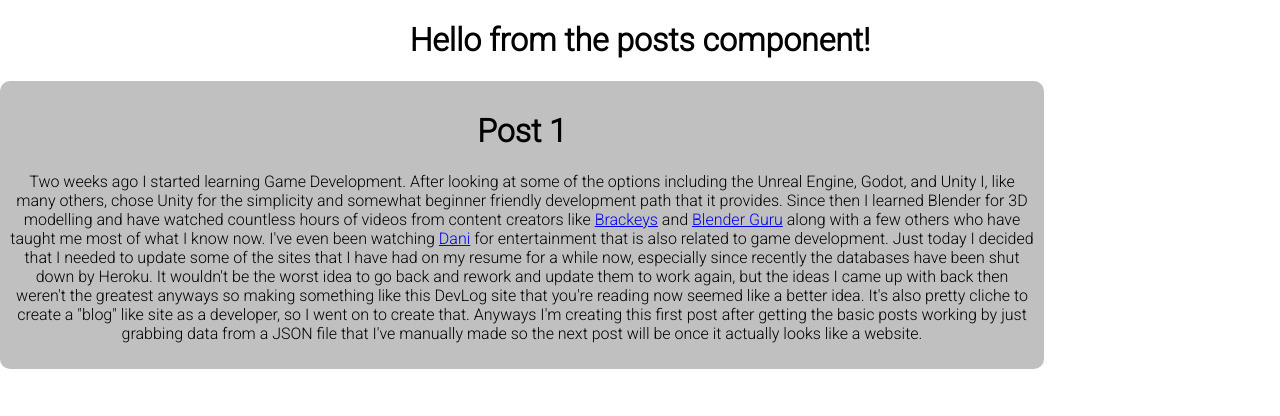
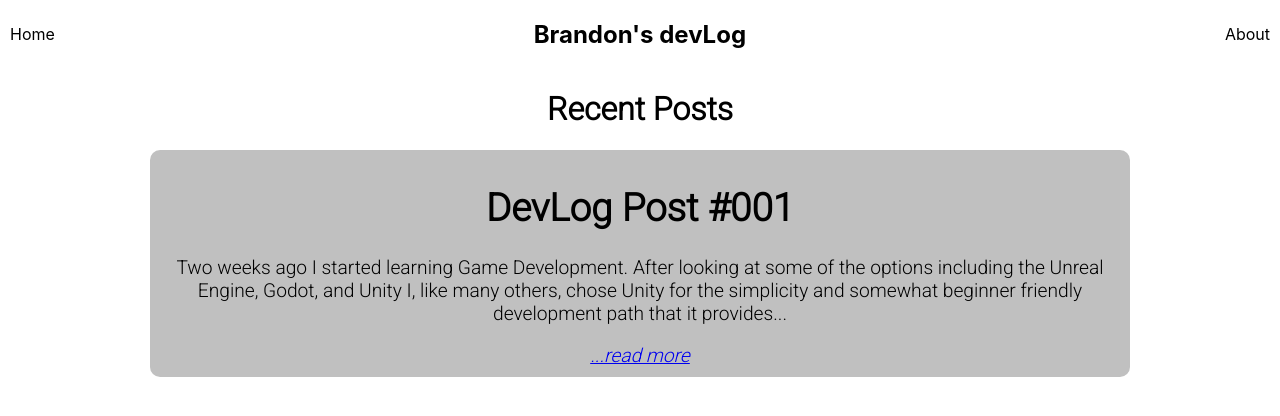
Before and after one commit to Brandon205/devlog-site, a React (Create React App) app: page / in a window 1280 px wide. Shown: the top 416 px of the page. Built offline with nearby package versions, Linux system fonts and the light colour scheme.

Commit message:
More basic pages as well as individual post page

```diff
--- /dev/null
+++ b/src/About.js
@@ -0,0 +1,10 @@
+import React from 'react'
+
+export default function About() {
+    return (
+        <div className="App">
+            <h1>About</h1>
+            <p>I created this because I did created it</p>
+        </div>
+    )
+}
--- a/src/App.css
+++ b/src/App.css
@@ -6,9 +6,28 @@
   font-family: 'Roboto', sans-serif;
 }
 
+.header {
+  display: flex;
+  justify-content: space-between;
+  margin: 0 10px 0 10px;
+}
+
 .post-bkg {
   background-color: #c0c0c0;
+  font-size: 1.2em;
   padding: 10px;
   border-radius: 10px;
-  max-width: 80%;
+  width: 75vw;
 }
+
+.read-more {
+  font-style: italic;
+  display: inline;
+}
+
+.header-link {
+  text-decoration: none;
+  color: black;
+  display: flex;
+  align-items: center;
+}
--- a/src/App.js
+++ b/src/App.js
@@ -1,11 +1,21 @@
 import React from 'react';
-import Posts from './Posts';
+import {BrowserRouter as Router, Route, Link} from 'react-router-dom';
+import Home from './Home';
+import About from './About';
+import Post from './Post';
 import './App.css';
 
 export default function App() {
   return (
-    <div className="App">
-      <Posts />
-    </div>
-  );
+    <Router>
+      <header className="header">
+        <Link to="/" className="header-link">Home</Link>
+        <h2>Brandon's devLog</h2>
+        <Link to="/about" className="header-link">About</Link>
+      </header>
+      <Route exact path="/" component={Home} />
+      <Route exact path="/about" component={About} />
+      <Route path="/post" component={Post} />
+    </Router>
+  )
 }
--- /dev/null
+++ b/src/Home.js
@@ -0,0 +1,10 @@
+import React from 'react';
+import Posts from './Posts';
+
+export default function Home() {
+    return (
+        <div className="App">
+            <Posts />
+        </div>
+    )
+}
--- /dev/null
+++ b/src/Post.js
@@ -0,0 +1,36 @@
+import React from 'react';
+import ReactMarkdown from 'react-markdown';
+// import {Prism as SyntaxHighlighter} from 'react-syntax-highlighter';
+import * as data from './assets/posts.json';
+
+export default function Post(props) {
+    // const renderers = {
+    //     code: ({language, value}) => {
+    //       return <SyntaxHighlighter language={language} children={value} />
+    //     }
+    //   }
+
+    const postId = parseInt(props.location.search.substring(1));
+    let content;
+    if (data.posts.length >= postId) {
+        let post = data.posts[postId]
+        content = (
+            <div className="post-bkg">
+                <h1>{post.postName}</h1>
+                <ReactMarkdown>{post.snippet + " " + post.content}</ReactMarkdown>
+            </div>
+        )
+    } else {
+        content = (
+            <div>
+                <h1>Something went wrong...</h1>
+            </div>
+        )
+    }
+
+    return (
+        <div className="App">
+            {content}
+        </div>
+    )
+}
--- a/src/Posts.js
+++ b/src/Posts.js
@@ -1,36 +1,23 @@
 import React from 'react';
-import ReactMarkdown from 'react-markdown';
-import {Prism as SyntaxHighlighter} from 'react-syntax-highlighter';
+import {Link} from 'react-router-dom';
 import * as data from './assets/posts.json';
 
 export default function Posts() {
-
-    const renderers = {
-        code: ({language, value}) => {
-          return <SyntaxHighlighter language={language} children={value} />
-        }
-      }
-
     let content;
     if (data.posts.length > 0) {
         content = data.posts.map((post, id) =>
             <div className="post-bkg" key={id}>
                 <h1>{post.postName}</h1>
-                <ReactMarkdown renderers={renderers} children={post.content} />
-            </div>
-        )
-    } else {
-        content = (
-            <div className="">
-                <h2>No Posts found</h2>
+                <p>{post.snippet + ".."}</p>
+                <Link to={"/post?" + post.postId} className="read-more">...read more</Link>
             </div>
         )
     }
 
     return (
-        <div className="">
-            <h1>Hello from the posts component!</h1>
-            {content}
+        <div>
+            <h1>Recent Posts</h1>
+            {content ? content : <h1>Looks like there was a problemo</h1>}
         </div>
     )
 }
--- a/src/assets/posts.json
+++ b/src/assets/posts.json
@@ -1,9 +1,11 @@
 {
     "posts": [
         {
-            "postName": "Post 1",
+            "postName": "DevLog Post #001",
+            "postId": 0,
             "postImage": "defaultImage",
-            "content": "Two weeks ago I started learning Game Development. After looking at some of the options including the Unreal Engine, Godot, and Unity I, like many others, chose Unity for the simplicity and somewhat beginner friendly development path that it provides. Since then I learned Blender for 3D modelling and have watched countless hours of videos from content creators like [Brackeys](https://www.youtube.com/channel/UCYbK_tjZ2OrIZFBvU6CCMiA) and [Blender Guru](https://www.youtube.com/channel/UCOKHwx1VCdgnxwbjyb9Iu1g) along with a few others who have taught me most of what I know now. I've even been watching [Dani](https://www.youtube.com/channel/UCIabPXjvT5BVTxRDPCBBOOQ) for entertainment that is also related to game development. Just today I decided that I needed to update some of the sites that I have had on my resume for a while now, especially since recently the databases have been shut down by Heroku. It wouldn't be the worst idea to go back and rework and update them to work again, but the ideas I came up with back then weren't the greatest anyways so making something like this DevLog site that you're reading now seemed like a better idea. It's also pretty cliche to create a \"blog\" like site as a developer, so I went on to create that. Anyways I'm creating this first post after getting the basic posts working by just grabbing data from a JSON file that I've manually made so the next post will be once it actually looks like a website."
+            "snippet": "Two weeks ago I started learning Game Development. After looking at some of the options including the Unreal Engine, Godot, and Unity I, like many others, chose Unity for the simplicity and somewhat beginner friendly development path that it provides.",
+            "content": "Since then I learned Blender for 3D modelling and have watched countless hours of videos from content creators like [Brackeys](https://www.youtube.com/channel/UCYbK_tjZ2OrIZFBvU6CCMiA) and [Blender Guru](https://www.youtube.com/channel/UCOKHwx1VCdgnxwbjyb9Iu1g) along with a few others who have taught me most of what I know now. I've even been watching [Dani](https://www.youtube.com/channel/UCIabPXjvT5BVTxRDPCBBOOQ) for entertainment that is also related to game development. Just today I decided that I needed to update some of the sites that I have had on my resume for a while now, especially since recently the databases have been shut down by Heroku. It wouldn't be the worst idea to go back and rework and update them to work again, but the ideas I came up with back then weren't the greatest anyways so making something like this DevLog site that you're reading now seemed like a better idea. It's also pretty cliche to create a \"blog\" like site as a developer, so I went on to create that. Anyways I'm creating this first post after getting the basic posts working by just grabbing data from a JSON file that I've manually made so the next post will be once it actually looks like a website."
         }
     ]
 }
```
